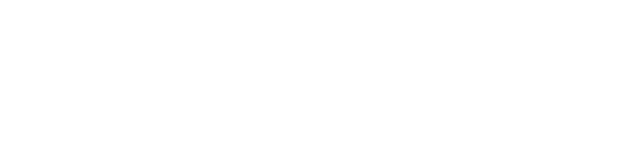
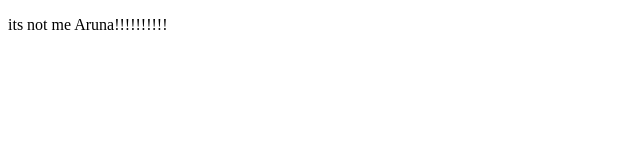
Before and after one commit to ArunaShankar414/B8Cupdaterepo, a plain HTML site: page index.html in a window 1280 px wide. Shown: the whole page, without its empty margins (0-640 px from the left). Drawn offline with Linux system fonts and the light colour scheme.

Commit message:
another new commit

```diff
--- a/index.html
+++ b/index.html
@@ -5,6 +5,6 @@
     <title>Hello welcome To my Programming</title>
 </head>
 <body>
-
+<p>its not me Aruna!!!!!!!!!!</p>
 </body>
 </html>
```
